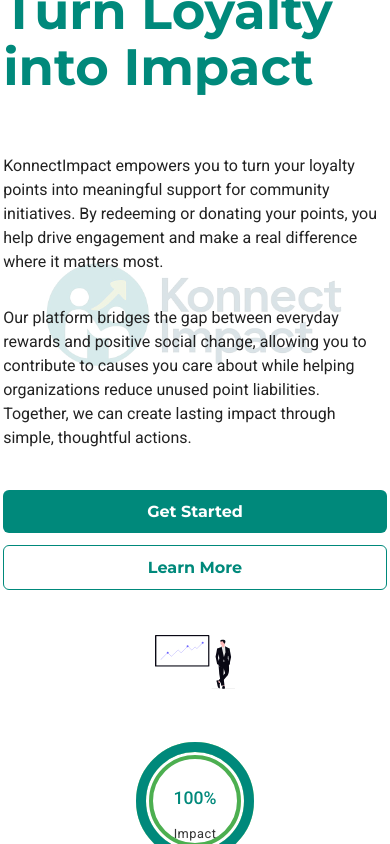
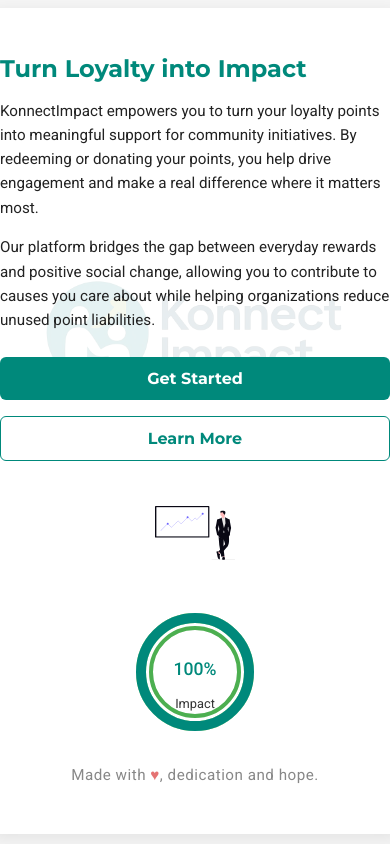
Before and after one commit to ayaz9616/candidate-00X-KonnectImpact-module-KonnectImpact, a React (Vite) app: page / in a window 390 px wide. Built offline with nearby package versions, Linux system fonts and the light colour scheme.

Commit message:
updated components

```diff
--- a/index.html
+++ b/index.html
@@ -7,6 +7,27 @@
     <meta name="description" content="KonnectImpact empowers users to turn loyalty points into real-world social change. Join us to make every reward count for a better future.">
     <link href="https://fonts.googleapis.com/css?family=Montserrat:700&display=swap" rel="stylesheet">
     <link href="https://fonts.googleapis.com/css?family=Roboto:400,500&display=swap" rel="stylesheet">
+    <style>
+      html, body {
+        height: 100%;
+        margin: 0;
+        padding: 0;
+        /* background: #f7f8fa;  Remove this line to let App.css control the background */
+      }
+      body {
+        min-height: 100vh;
+        display: flex;
+        flex-direction: column;
+
+      }
+      #root {
+        flex: 1 0 auto;
+
+      }
+      footer {
+        flex-shrink: 0;
+      }
+    </style>
   </head>
   <body>
     <div id="root"></div>
--- a/src/App.css
+++ b/src/App.css
@@ -5,21 +5,29 @@
   --neutral-lightgray: #f5f5f5;
   --font-headline: 'Montserrat', sans-serif;
   --font-body: 'Roboto', sans-serif;
-  --inner-green: #4CAF50; /* NEW green for inner ring */
+  --inner-green: #4CAF50;
+}
+
+html, body {
+  background: var(--neutral-lightgray) !important;
 }
 
 body {
   font-family: var(--font-body);
-  background: var(--neutral-lightgray);
   margin: 0;
   color: #222;
   min-height: 100vh;
 }
 
-h1, h2, h3 {
+h1 {
   font-family: var(--font-headline);
   color: var(--primary-teal);
-  margin-top: 0;
+  font-size: clamp(1.5rem, 3vw, 2.2rem);
+}
+
+p {
+  font-size: clamp(0.95rem, 2vw, 1.1rem);
+  line-height: 1.6;
 }
 
 .card {
@@ -28,8 +36,7 @@
   border-radius: 12px;
   padding: 2rem;
   margin: 2rem auto;
-  max-width: 500px;
-  transition: box-shadow 0.3s;
+  max-width: 520px;
   position: relative;
   overflow: hidden;
 }
@@ -37,13 +44,13 @@
 .card::after {
   content: '';
   position: absolute;
-  top: 38%; /* shifted up from 50% */
+  top: 40%;
   left: 50%;
   width: 340px;
   height: 340px;
   background: url('/logo.jpg') no-repeat center center;
   background-size: contain;
-  opacity: 0.16;
+  opacity: 0.1;
   transform: translate(-50%, -50%);
   pointer-events: none;
   z-index: 0;
@@ -52,10 +59,6 @@
 .card > * {
   position: relative;
   z-index: 2;
-}
-
-.card:hover {
-  box-shadow: 0 8px 32px rgba(0,137,123,0.12);
 }
 
 .button-group {
@@ -68,21 +71,18 @@
   font-family: var(--font-headline);
   padding: 0.75rem 2rem;
   border-radius: 6px;
-  border: none;
+  font-size: 1rem;
   cursor: pointer;
-  font-size: 1rem;
-  margin-right: 0;
-  transition: background 0.2s, color 0.2s, border 0.2s;
-  outline: none;
+  transition: all 0.2s;
 }
 
 .button--solid {
   background: var(--primary-teal);
   color: var(--neutral-white);
+  border: none;
 }
 
-.button--solid:hover,
-.button--solid:focus {
+.button--solid:hover {
   background: var(--accent-lime);
   color: var(--primary-teal);
 }
@@ -93,11 +93,9 @@
   border: 1px solid var(--primary-teal);
 }
 
-.button--ghost:hover,
-.button--ghost:focus {
+.button--ghost:hover {
   background: var(--accent-lime);
-  color: var(--primary-teal);
-  border: 1px solid var(--accent-lime);
+  border-color: var(--accent-lime);
 }
 
 .icon-container {
@@ -118,42 +116,30 @@
   height: 120px;
 }
 
-.progress-outer {
-  position: absolute;
-  top: 0;
-  left: 0;
-  width: 120px;
-  height: 120px;
-  z-index: 0;
-  transform: rotate(-90deg);
-}
-
-.progress-outer circle {
-  fill: none;
-  stroke-width: 10; /* Thicker outer ring */
-  stroke-linecap: round;
-}
-
+.progress-outer,
 .progress-inner {
   position: absolute;
   top: 0;
   left: 0;
   width: 120px;
   height: 120px;
-  z-index: 1;
-  pointer-events: none;
   transform: rotate(-90deg);
+}
+
+.progress-outer circle {
+  fill: none;
+  stroke-width: 10;
 }
 
 .progress-track {
   stroke: #f5f5f5;
-  stroke-width: 4; /* Thinner track */
+  stroke-width: 4;
   fill: none;
 }
 
 .progress-fill {
-  stroke: var(--inner-green); /* New green color */
-  stroke-width: 4; /* Thinner fill */
+  stroke: var(--inner-green);
+  stroke-width: 4;
   fill: none;
   stroke-linecap: round;
   transition: stroke-dashoffset 0.2s linear;
@@ -166,7 +152,7 @@
   right: 0;
   transform: translateY(-60%);
   font-weight: 700;
-  font-size: 1.1rem; /* Smaller number text */
+  font-size: 1.1rem;
   color: var(--primary-teal);
   text-align: center;
   z-index: 2;
@@ -180,43 +166,20 @@
   text-align: center;
   font-size: 0.8rem;
   color: #333;
-  letter-spacing: 0.5px;
   z-index: 2;
 }
 
 @media (max-width: 600px) {
-  html, body {
-    height: 100%;
-    min-height: 100vh;
-    margin: 0;
-    padding: 0;
+  .card {
+    padding: 2rem 0.5rem;
+    margin: 0.5rem 0;
+    max-width: 100vw;
+    min-width: 0;
+    width: 100vw;
+    border-radius: 0;
   }
-  body {
-    min-height: 100vh;
-    height: 100vh;
-    width: 100vw;
-    overflow: hidden;
-  }
-  .card {
-    padding: 0.5rem 0.2rem;
-    margin: 0;
-    border-radius: 0;
-    max-width: 100vw;
-    min-height: 100vh;
-    height: 100vh;
-    box-sizing: border-box;
-    display: flex;
-    flex-direction: column;
-    justify-content: center;
-    align-items: center;
-  }
-  .card > * {
-    width: 100%;
-    max-width: 100vw;
-  }
+
   .button-group {
     flex-direction: column;
-    gap: 0.75rem;
-    width: 100%;
   }
 }
--- a/src/App.jsx
+++ b/src/App.jsx
@@ -1,78 +1,22 @@
-import React, { useEffect, useState } from 'react';
+import React from 'react';
 import './App.css';
-import growthIcon from './growth.svg'; // Ensure this file exists in /src
+import growthIcon from './growth.svg';
+import CardContent from './components/CardContent.jsx';
+import ActionButtons from './components/ActionButtons.jsx';
+import ProgressCircle from './components/ProgressCircle.jsx';
 
 function App() {
-  const [progress, setProgress] = useState(0);
-
-  useEffect(() => {
-    let start = 0;
-    const end = 100;
-    const duration = 1500;
-    const stepTime = 10;
-    const increment = end / (duration / stepTime);
-
-    const animate = () => {
-      start += increment;
-      if (start >= end) {
-        setProgress(end);
-        return;
-      }
-      setProgress(Math.round(start));
-      setTimeout(animate, stepTime);
-    };
-
-    animate();
-  }, []);
-
-  const outerRadius = 54;
-  const innerRadius = 44;
-  const innerCircumference = 2 * Math.PI * innerRadius;
-  const innerOffset = innerCircumference * (1 - progress / 100);
-
   return (
     <main>
-      <section className="card">
+      <div className="card">
         <h1>Turn Loyalty into Impact</h1>
-        <p>
-          KonnectImpact empowers you to turn your loyalty points into meaningful support for community initiatives. By redeeming or donating your points, you help drive engagement and make a real difference where it matters most.
-        </p>
-        <p>
-          Our platform bridges the gap between everyday rewards and positive social change, allowing you to contribute to causes you care about while helping organizations reduce unused point liabilities. Together, we can create lasting impact through simple, thoughtful actions.
-        </p>
-        <div className="button-group">
-          <button className="button button--solid">Get Started</button>
-          <button className="button button--ghost">Learn More</button>
-        </div>
+        <CardContent />
+        <ActionButtons />
         <div className="icon-container" aria-label="Growth illustration">
           <img src={growthIcon} alt="Growth illustration" width={80} height={80} />
         </div>
-
-        <div className="circular-progress-container">
-          <div className="circular-progress">
-            <svg className="progress-outer" viewBox="0 0 120 120">
-              <circle cx="60" cy="60" r={outerRadius} stroke="#CDDC39" />
-              <circle cx="60" cy="60" r={outerRadius} stroke="#b2f2d7" />
-              <circle cx="60" cy="60" r={outerRadius} stroke="#00897B" />
-            </svg>
-
-            <svg className="progress-inner" viewBox="0 0 120 120">
-              <circle className="progress-track" cx="60" cy="60" r={innerRadius} />
-              <circle
-                className="progress-fill"
-                cx="60"
-                cy="60"
-                r={innerRadius}
-                strokeDasharray={innerCircumference}
-                strokeDashoffset={innerOffset}
-              />
-            </svg>
-
-            <div className="ui-values">{progress}%</div>
-            <div className="ui-labels">Impact</div>
-          </div>
-        </div>
-      </section>
+        <ProgressCircle />
+      </div>
     </main>
   );
 }
--- /dev/null
+++ b/src/components/ActionButtons.jsx
@@ -0,0 +1,10 @@
+import React from 'react';
+
+const ActionButtons = () => (
+  <div className="button-group">
+    <button className="button button--solid" aria-label="Start your impact journey">Get Started</button>
+    <button className="button button--ghost" aria-label="Learn more about the platform">Learn More</button>
+  </div>
+);
+
+export default ActionButtons;
--- /dev/null
+++ b/src/components/CardContent.jsx
@@ -0,0 +1,17 @@
+import React from 'react';
+
+const CardContent = () => (
+  <>
+    <p>
+      KonnectImpact empowers you to turn your loyalty points into meaningful support for community initiatives. By redeeming or donating your points, you help drive engagement and make a real difference where it matters most.
+    </p>
+    <p>
+      Our platform bridges the gap between everyday rewards and positive social change, allowing you to contribute to causes you care about while helping organizations reduce unused point liabilities.
+    </p>
+    {/* <div style={{textAlign: 'center', color: '#888', fontSize: '0.95rem', margin: '2rem 0 1rem 0', letterSpacing: '0.5px'}}>
+      Made with <span style={{color:'#e57373'}}>♥</span>, dedication and hope.
+    </div> */}
+  </>
+);
+
+export default CardContent;
--- /dev/null
+++ b/src/components/ProgressCircle.jsx
@@ -0,0 +1,58 @@
+import React, { useEffect, useState } from 'react';
+
+const ProgressCircle = () => {
+  const [progress, setProgress] = useState(0);
+  const outerRadius = 54;
+  const innerRadius = 44;
+  const innerCircumference = 2 * Math.PI * innerRadius;
+  const innerOffset = innerCircumference * (1 - progress / 100);
+
+  useEffect(() => {
+    const startTime = performance.now();
+    const duration = 1500;
+
+    const animate = (currentTime) => {
+      const elapsed = currentTime - startTime;
+      const progressValue = Math.min((elapsed / duration) * 100, 100);
+      setProgress(Math.round(progressValue));
+      if (progressValue < 100) requestAnimationFrame(animate);
+    };
+
+    requestAnimationFrame(animate);
+  }, []);
+
+  return (
+    <>
+    <div className="circular-progress-container" role="progressbar" aria-valuenow={progress} aria-valuemin="0" aria-valuemax="100">
+      <div className="circular-progress">
+        <svg className="progress-outer" viewBox="0 0 120 120">
+          <circle cx="60" cy="60" r={outerRadius} stroke="#CDDC39" />
+          <circle cx="60" cy="60" r={outerRadius} stroke="#b2f2d7" />
+          <circle cx="60" cy="60" r={outerRadius} stroke="#00897B" />
+        </svg>
+
+        <svg className="progress-inner" viewBox="0 0 120 120">
+          <circle className="progress-track" cx="60" cy="60" r={innerRadius} />
+          <circle
+            className="progress-fill"
+            cx="60"
+            cy="60"
+            r={innerRadius}
+            strokeDasharray={innerCircumference}
+            strokeDashoffset={innerOffset}
+          />
+        </svg>
+
+        <div className="ui-values">{progress}%</div>
+        <div className="ui-labels">Impact</div>
+      </div>
+
+    </div>
+     <div style={{textAlign: 'center', color: '#888', fontSize: '0.95rem', margin: '2rem 0 1rem 0', letterSpacing: '0.5px'}}>
+        Made with <span style={{color:'#e57373'}}>♥</span>, dedication and hope.
+      </div>
+      </>
+  );
+};
+
+export default ProgressCircle;
```
